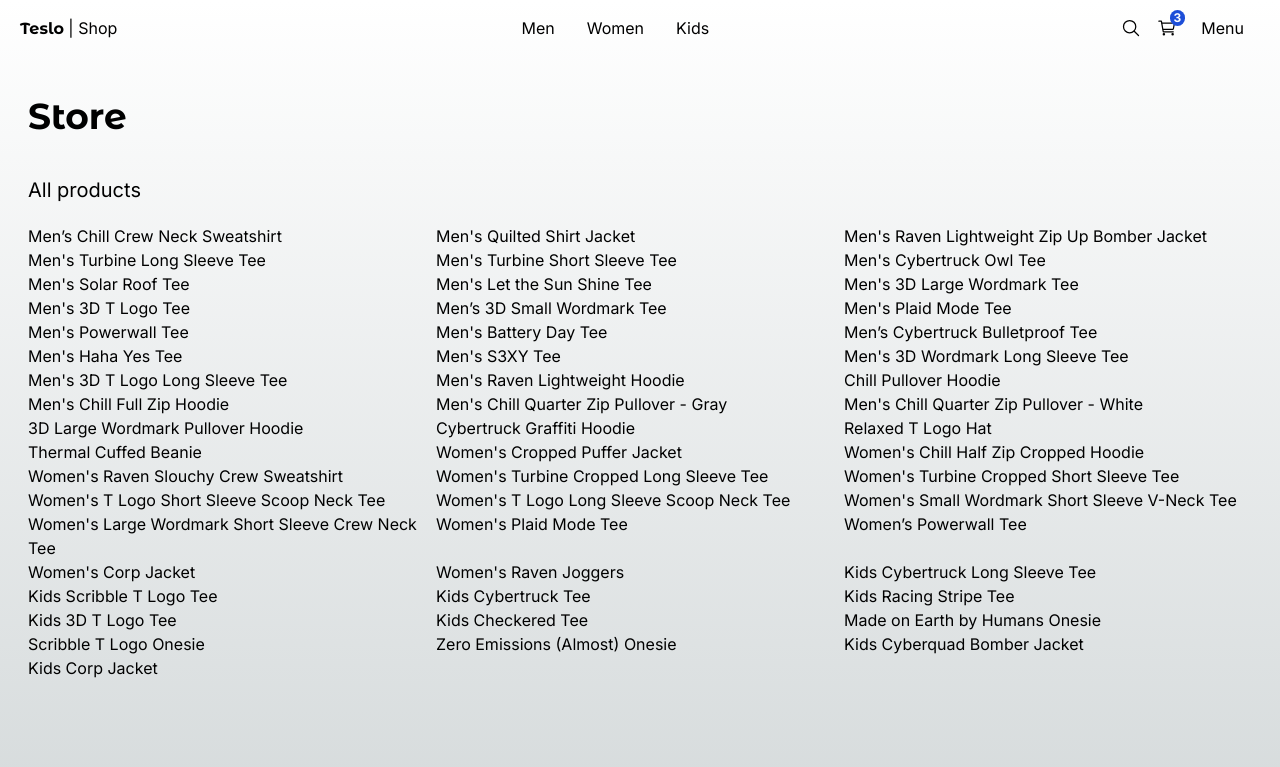
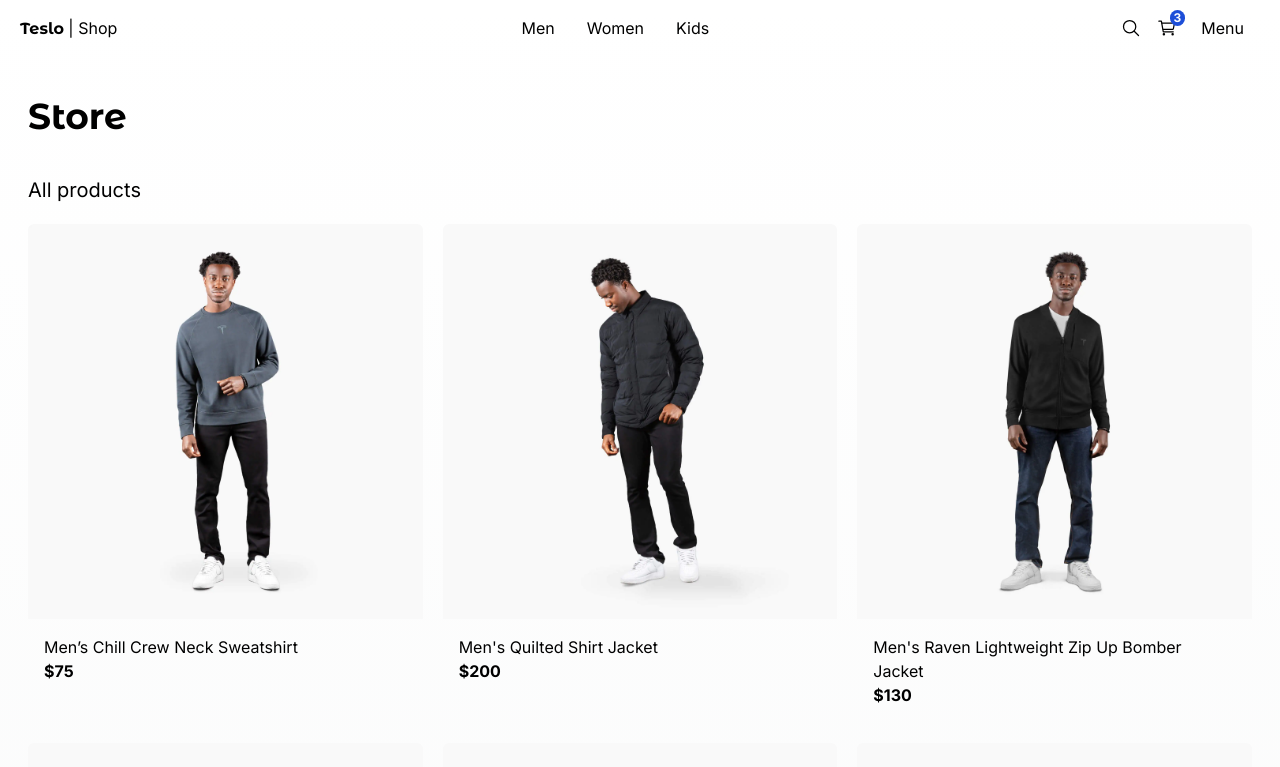
Before and after one commit to ChuckmonsterXlx/teslo-shop, a Next.js app: page / in a window 1280 px wide. Shown: the top 767 px of the page. Built offline with nearby package versions, Linux system fonts and the light colour scheme.

Commit message:
feat: product card added

```diff
--- a/src/app/globals.css
+++ b/src/app/globals.css
@@ -23,20 +23,26 @@
       to bottom,
       transparent,
       rgb(var(--background-start-rgb))
-      )
-      rgb(var(--background-end-rgb))
+    )
+    rgb(var(--background-end-rgb));
 }
 
-
-
 @keyframes fadeIn {
-  0% {opacity: 0;}
-  100% {opacity: 1;}
+  0% {
+    opacity: 0;
+  }
+  100% {
+    opacity: 1;
+  }
 }
 
 @-webkit-keyframes fadeIn {
-  0% {opacity: 0;}
-  100% {opacity: 1;}
+  0% {
+    opacity: 0;
+  }
+  100% {
+    opacity: 1;
+  }
 }
 
 .fade-in {
@@ -49,7 +55,6 @@
   animation-name: fadeIn;
 }
 
-
 .btn-primary {
   @apply bg-blue-600 hover:bg-blue-800 text-white py-2 px-4 rounded transition-all;
 }
@@ -57,3 +62,13 @@
 .btn-secondary {
   @apply bg-gray-200 hover:bg-gray-300 text-black py-2 px-4 rounded transition-all;
 }
+
+.fade-in {
+  -webkit-animation-duration: 0.5s;
+  animation-duration: 0.5s;
+  -webkit-animation-fill-mode: both;
+  animation-fill-mode: both;
+
+  -webkit-animation-name: fadeIn;
+  animation-name: fadeIn;
+}
--- a/src/components/index.ts
+++ b/src/components/index.ts
@@ -5,3 +5,4 @@
 
 // products
 export * from "./products/product-grid/ProductGrid";
+export * from "./products/product-grid/ProductGridItem";
--- a/src/components/products/product-grid/ProductGrid.tsx
+++ b/src/components/products/product-grid/ProductGrid.tsx
@@ -1,4 +1,5 @@
 import { Product } from "@/interfaces";
+import { ProductGridItem } from "@/components";
 
 interface Props {
   products: Product[];
@@ -6,9 +7,9 @@
 
 export const ProductGrid = ({ products }: Props) => {
   return (
-    <div className="grid grid-cols-2 sm:grid-cols-3 mb-10">
+    <div className="grid grid-cols-2 gap-5 mb-10 sm:grid-cols-3">
       {products.map((product) => (
-        <span key={product.slug}>{product.title}</span>
+        <ProductGridItem key={product.slug} product={product} />
       ))}
     </div>
   );
--- /dev/null
+++ b/src/components/products/product-grid/ProductGridItem.tsx
@@ -0,0 +1,31 @@
+import { Product } from "@/interfaces";
+import Image from "next/image";
+import Link from "next/link";
+
+interface Props {
+  product: Product;
+}
+
+export const ProductGridItem = ({ product }: Props) => {
+  return (
+    <div className="overflow-hidden rounded-md fade-in">
+      <Link href={`/product/${product.slug}`}>
+        <Image
+          src={`/products/${product.images[0]}`}
+          alt={product.title}
+          className="object-cover w-full"
+          width={500}
+          height={500}
+        />
+      </Link>
+
+      <div className="flex flex-col p-4">
+        <Link className="hover:text-blue-600" href={`/product/${product.slug}`}>
+          {product.title}
+        </Link>
+
+        <span className="font-bold">${product.price}</span>
+      </div>
+    </div>
+  );
+};
```
